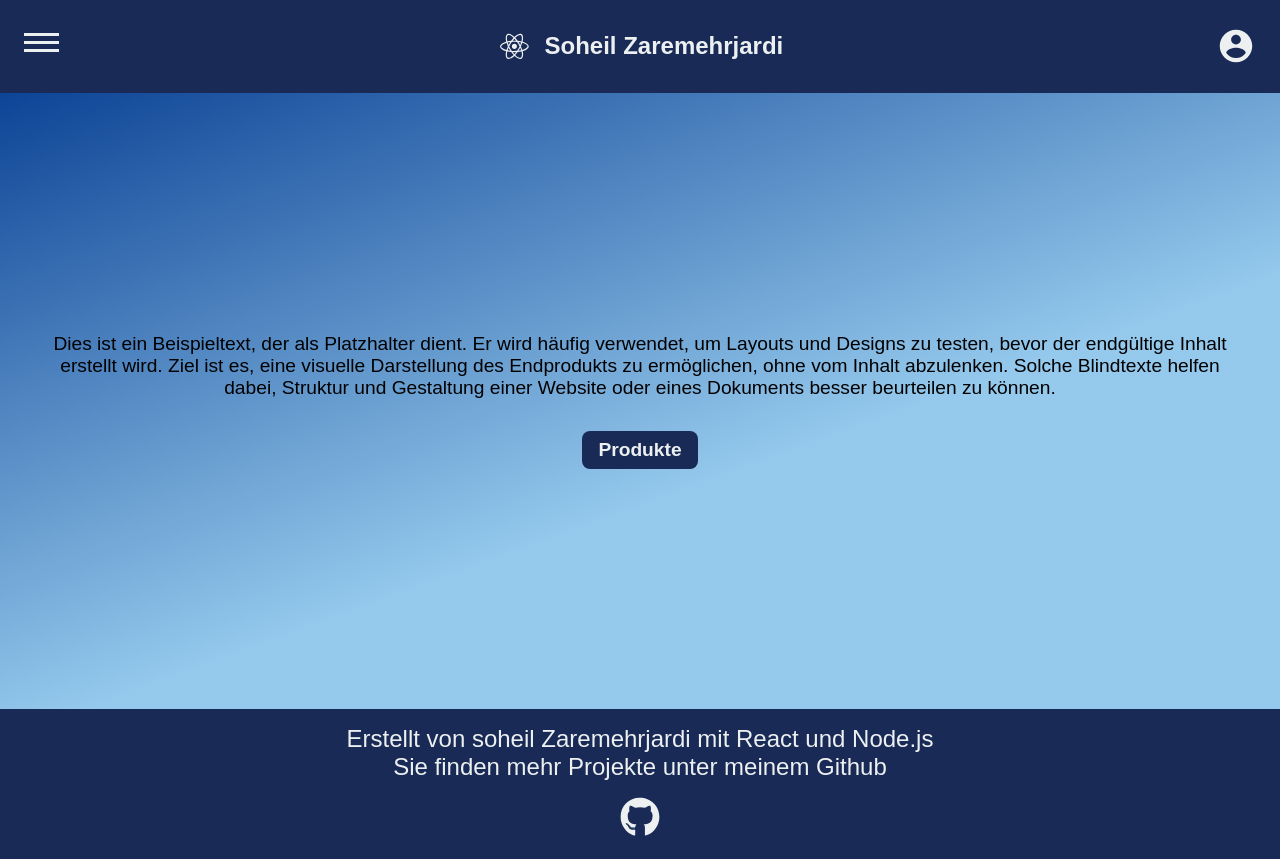
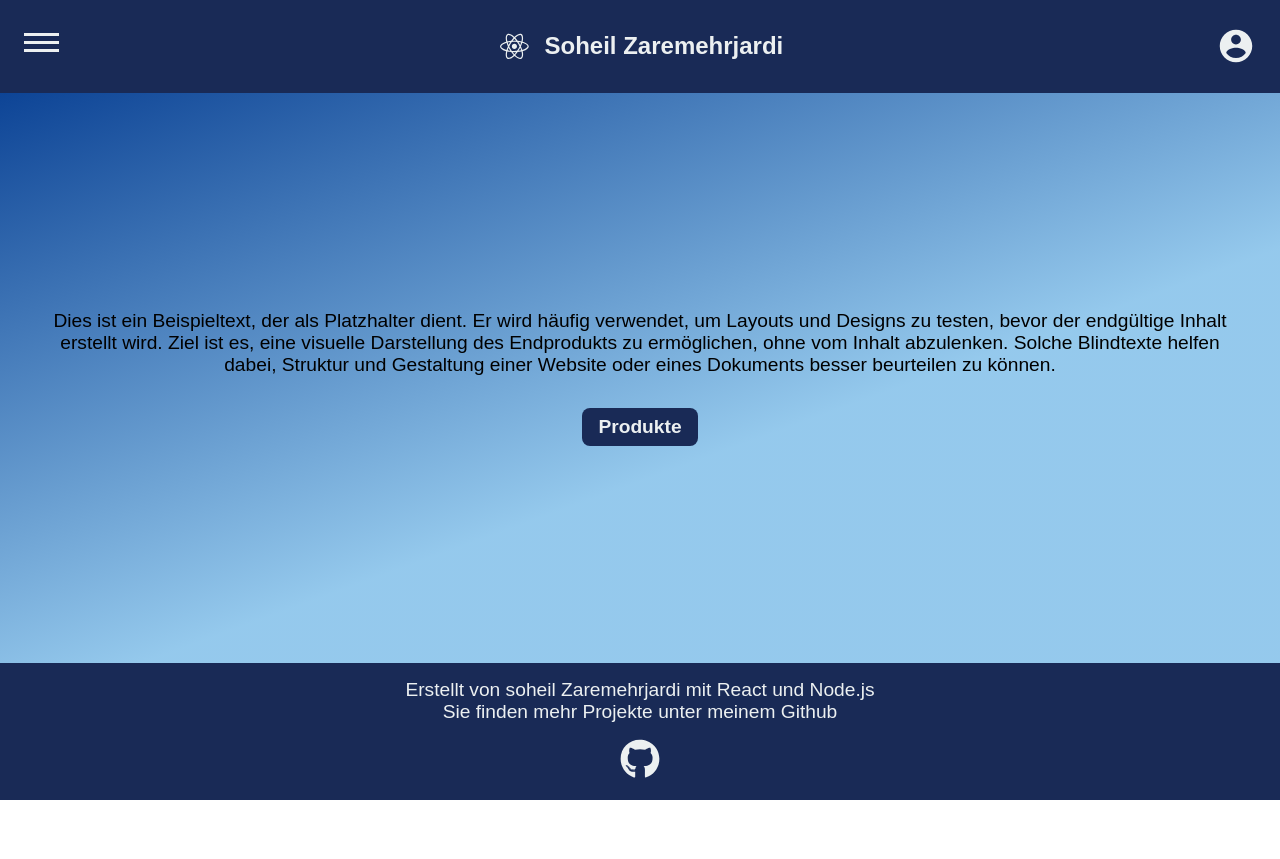
Before and after one commit to Soheil7100Z/Startup-Deployment-Frontend, a React app: page / in a window 1280 px wide. After the commit the page ends 800 px from the top, so only its background shows below. Built offline with nearby package versions, Linux system fonts and the light colour scheme; the HTML template or start-up script is replaced by a standard one.

Commit message:
endition of home page, and some in comment page

```diff
--- a/src/App.css
+++ b/src/App.css
@@ -5,7 +5,7 @@ input[type=number] {-moz-appearance: textfield;}
 html {font-family: Arial, Helvetica, sans-serif; overflow-y: scroll; max-width: 2000px; margin: 0 auto;}
 .container  { padding: 1rem 1.5rem; font-size: 1.2rem; color: #192a56;}
 
-.minh-80vh { min-height: 77vh;}
+.minh-home { min-height: calc(100vh - 229.8px);}
 .minh-100vh { min-height: 100vh;}
 .layout > div:first-child {flex: 1;}
 .mb-2remForProducts {margin-bottom: 2rem;}
--- a/src/components/Footer.jsx
+++ b/src/components/Footer.jsx
@@ -3,7 +3,7 @@ import { NavLink } from "react-router-dom"
 function Footer() {
   return (
     <div >
-       <div className='container textAlign-c fontC-w bg-blue fontS-lg'>
+       <div className='container textAlign-c fontC-w bg-blue fontS-md'>
           <p>Erstellt von soheil Zaremehrjardi mit React und Node.js</p>
           <p>Sie finden mehr Projekte unter meinem Github</p>
           <NavLink to="https://github.com/Soheil7100Z?tab=repositories" target='_blank'>
--- a/src/components/Introduction.jsx
+++ b/src/components/Introduction.jsx
@@ -1,7 +1,7 @@
 import { NavLink } from 'react-router-dom'
 const Introduction = () => {
   return (
-    <div className=' minh-80vh d-flex flex-col justifyContent-c textAlign-c alignItem-c linGradient fontS-md p-0-3'>
+    <div className=' minh-home d-flex flex-col justifyContent-c textAlign-c alignItem-c linGradient fontS-md p-0-3'>
         <p>
         Dies ist ein Beispieltext, der als Platzhalter dient. Er wird häufig verwendet, um Layouts und Designs zu testen,
         bevor der endgültige Inhalt erstellt wird. Ziel ist es, eine visuelle Darstellung des Endprodukts zu ermöglichen,
--- a/src/components/SingleComment.jsx
+++ b/src/components/SingleComment.jsx
@@ -1,23 +1,19 @@
 function SingleComment({comment}) {
 
   const delComment = async () => {
-    console.log(" delComment function called");
       try {
         const res = await fetch(`${import.meta.env.VITE_API_BASE_URL}/comments-delete` , {
         method: 'POST',
         headers: {'content-type' : 'application/json'},
         body: JSON.stringify(comment),
       })
-
-      }catch (error) {
+         if(res.ok) {
+            window.location.reload();
+      }
+    }
+      catch (error) {
         console.error('there is an error:', error)
       }
-  }
-
-  const relaoding  = () =>  {
-    setTimeout(() => {
-       window.location.reload();
-    }, 50);
   }
 
   return (
```
